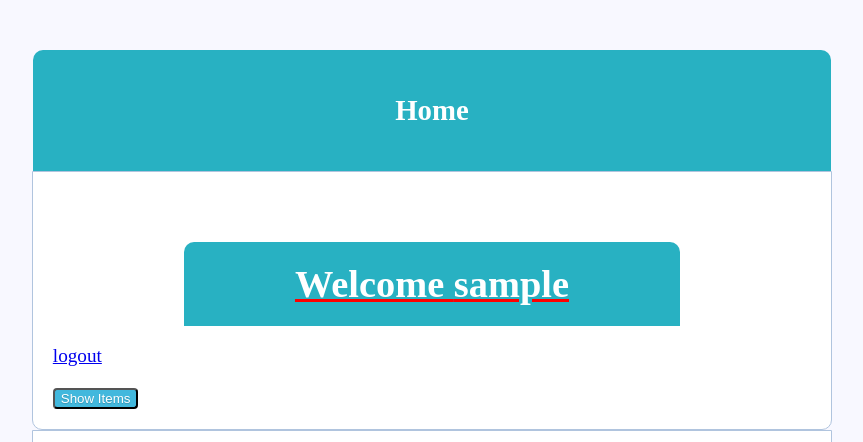
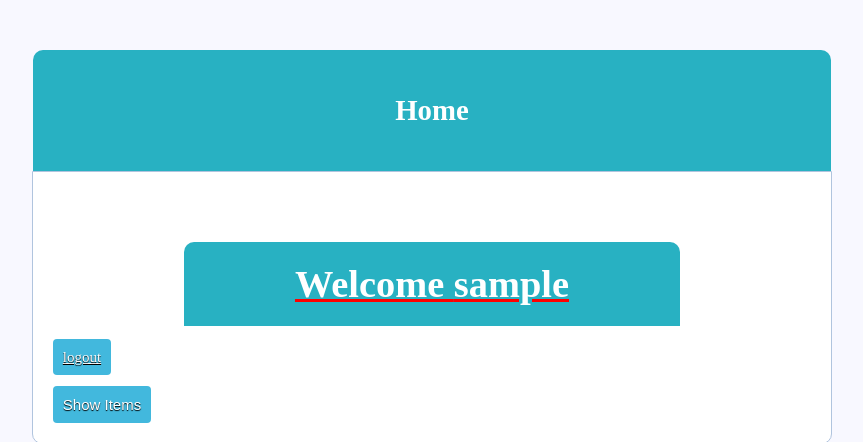
Before and after one commit to DanielHoward7/WEDETask1, a PHP site: page / in a window 1280 px wide. Shown: the top 442 px of the page, without its empty margins (208-1071 px from the left). Run offline with PHP 8.4, Linux system fonts and the light colour scheme; the visitor is signed in with stand-in values (Sample User, id 1); tables that the repository leaves empty or names only in its code hold one stand-in row (values such as "Sample post"); data that the repository does not hold is empty.

Commit message:
update display of items

```diff
--- a/dbConn.php
+++ b/dbConn.php
@@ -3,7 +3,7 @@
 <?php
 
 	//Connect to db
-	$db = new mysqli("localhost","root","", "test");
+	$db = new mysqli("localhost","root","password", "test");
 	if  (!$db)
 		$ErrorMsgs[] = "The database server is not available.";
 	else
--- a/index.php
+++ b/index.php
@@ -41,8 +41,8 @@
     <!-- logged in user information -->
     <?php  if (isset($_SESSION['username'])) : ?>
     	<h1 class="header">Welcome <strong><?php echo $_SESSION['username']; ?></strong></h1>
-    	<p> <a href="index.php?logout='1'">logout</a> </p>
-      <button class="button-toggle" onclick="toggle('items');">Show Items</button>
+    	<p> <a class="btn" href="index.php?logout='1'">logout</a> </p>
+      <button class="btn" onclick="toggle('items');">Show Items</button>
     <?php endif ?>
 
 </div>
@@ -54,14 +54,10 @@
         <th>Item Sku</th>
         <th>Description</th>
         <th>Price</th>
-        <th>Show Image</th>
+        <th>Image</th>
+        <th> Add to cart</th>
       </tr>
 <?php
-     $files = glob("images/*.*");
-    foreach ($files as $image) {
-           echo '<img src="'.$image.'" <br>';
-         }
-
 
     $sql = "SELECT itemID as SKU, description as DESCRIPTION, sellPrice as PRICE from items";
     $results = mysqli_query($db, $sql);
@@ -69,9 +65,8 @@
     if ($results->num_rows > 0) {
         //output of each row
       while ($user=mysqli_fetch_assoc($results)) {
-        $temp = "<tr><td>".$user['SKU']."</td><td>".$user['DESCRIPTION']."</td><td>".$user['PRICE']."</td><td><button>Add To Cart</button></td></tr>";
+        $temp = "<tr><td>".$user['SKU']."</td><td>".$user['DESCRIPTION']."</td><td>".$user['PRICE']."</td><td> <img class='image' src='images/{$user['SKU']}.jpg'></td><td><button>Add To Cart</button></td></tr>";
         echo $temp;
-        $arrLength++;
       }
        echo "</table>";
      }else {
--- a/readItems.php
+++ b/readItems.php
@@ -43,5 +43,4 @@ include("dbConn.php");
 	else{
 		echo "<p> ".$sqlIns. " done " .mysqli_get_host_info($db)."</p>";
 	}
-//works but no data in db, ask about importing non hashed passes
 ?>
--- a/readUsers.php
+++ b/readUsers.php
@@ -39,7 +39,8 @@ include("dbConn.php");
   foreach ($users as $ind=> $row)
   {
   	$rowData = explode(',', $row);
-	$sqlIns .= "('{$rowData[0]}','{$rowData[1]}','{$rowData[2]}'),";
+  	$pass = md5($rowData[2]);
+	$sqlIns .= "('{$rowData[0]}','{$rowData[1]}','$pass'),";
   }
 	$sqlIns = substr($sqlIns,0,strlen($sqlIns)-1);
 	echo $sqlIns;
@@ -50,5 +51,4 @@ include("dbConn.php");
 	else{
 		echo "<p> ".$sqlIns. " done " .mysqli_get_host_info($db)."</p>";
 	}
-//works but no data in db, ask about importing non hashed passes
 ?>
--- a/style.css
+++ b/style.css
@@ -15,9 +15,7 @@ body {
 
 .button-toggle {
   color: white;
-  border-radius: 4px;
-  text-shadow: 0 1px 1px rgba(0,0,0,0.2);
-  background: rgb(66, 184, 221);
+
 }
 
 .header {
@@ -30,7 +28,7 @@ body {
   border-radius: 10px 10px 0px 0px;
   padding: 20px;
 }
-form, .content {
+table, form, .content {
   width: 60%;
   margin: 0px auto;
   padding: 20px;
@@ -58,9 +56,12 @@ form, .content {
   padding: 10px;
   font-size: 15px;
   color: white;
-  background: #5F9EA0;
+  background: #28B1C2;
   border: none;
   border-radius: 5px;
+  border-radius: 4px;
+  text-shadow: 0 1px 1px rgba(0,0,0,5.2);
+  background: rgb(66, 184, 221);
 }
 .error {
   width: 92%;
@@ -102,3 +103,7 @@ td{
   color: #000;
   border-bottom: solid 1px rgba(0,0,255,0.1);
 }
+
+.image {
+  width: 80%
+}
--- a/userData.txt
+++ b/userData.txt
@@ -1,6 +1,6 @@
 Dan@gmail.com,Dan,password
-John@gmail.com,John,password
-Mike@gmail.com,Mike,password
+John@gmail.com,John,pass
+Mike@gmail.com,Mike,pass123
 Jack@gmail.com,Jack,password
 Luke@gmail.com,Luke,password
 Mark@gmail.com,Mark,password
--- a/validLogin.php
+++ b/validLogin.php
@@ -14,10 +14,7 @@ session_start();
   $password = "";
   $ErrorMsgs = array();
 
-$db = new mysqli("localhost","root","", "test");
-  if  (!$db)
-    $ErrorMsgs[] = "The database server is not available.";
-  else
+include('dbConn.php');
 
 //User login
 	if (isset($_POST['login'])) {
--- a/validRegistration.php
+++ b/validRegistration.php
@@ -16,11 +16,7 @@
 	$ErrorMsgs = array();
 
 	//Connect to db
-	$db = new mysqli("localhost","root","", "test");
-	if  (!$db)
-		$ErrorMsgs[] = "The database server is not available.";
-	else
-		//echo "<p>Connection is valid</p>";
+	include('dbConn.php');
 
 	// If register button is clicked
 	if (isset($_POST['register'])) {
```
Also changed, not shown: images/RD-A106.jpg, images/RD-K556.jpg (added), images/RD-K556.png (deleted).
